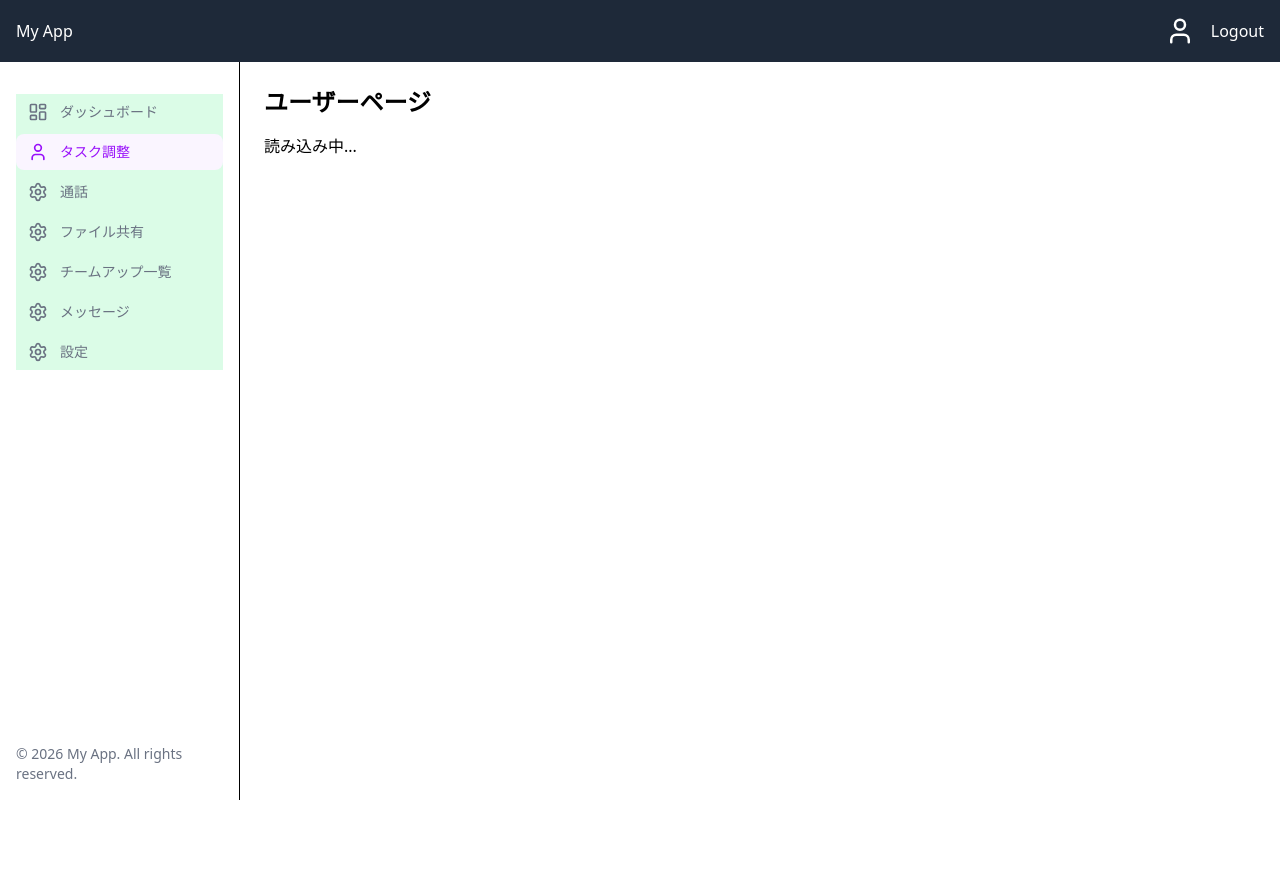
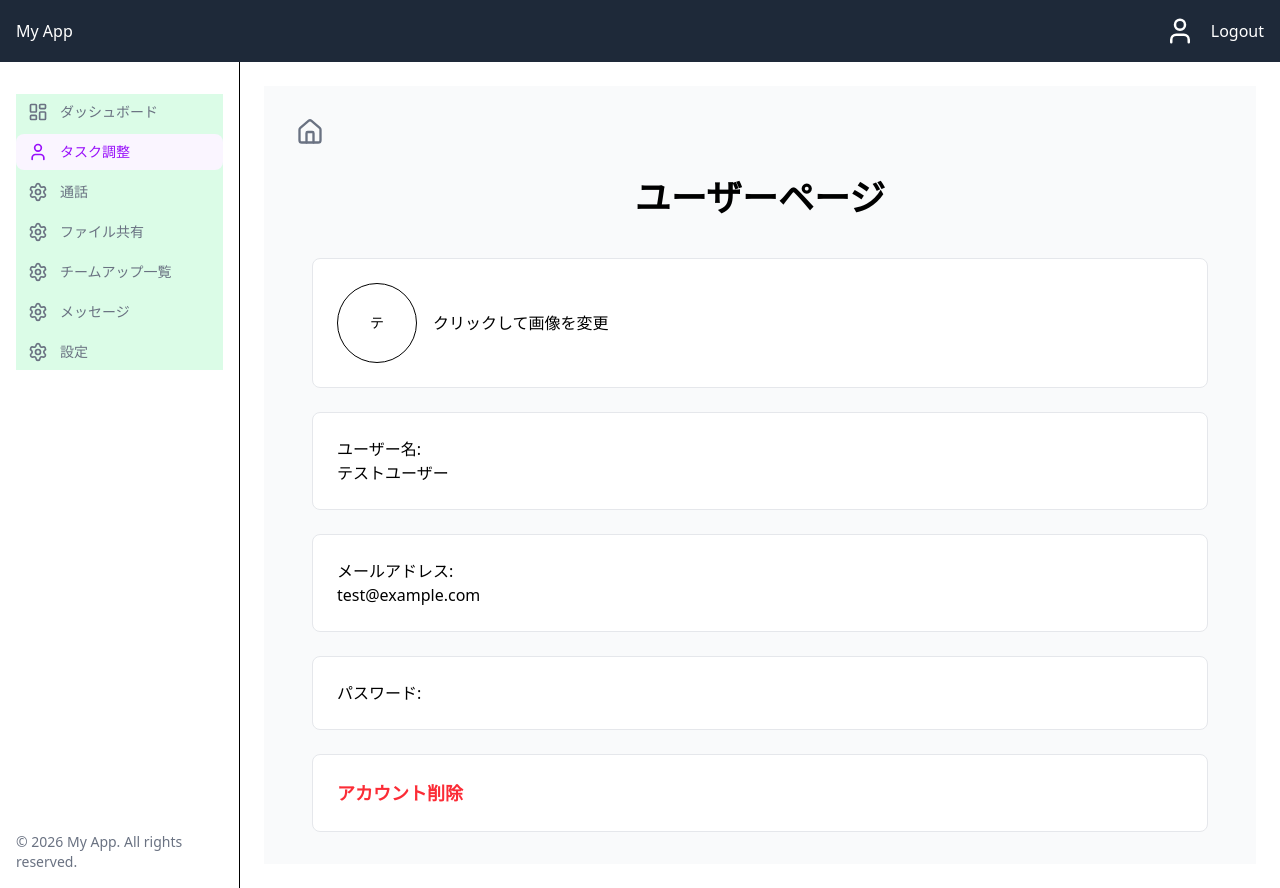
Before and after one commit to te578/web, a Next.js app: page /user in a window 1280 px wide. Before the commit the page ends 800 px from the top, so only its background shows below. Built offline with nearby package versions, Linux system fonts and the light colour scheme.

Commit message:
add acount

```diff
--- a/app/(menu)/user/page.tsx
+++ b/app/(menu)/user/page.tsx
@@ -42,7 +42,7 @@ export default function UserPage() {
         // 画面の見た目を確認するための仮データ（読み込み中の表示を確認するため10秒待ってからセットする）
         setTimeout(() => {
             setUser({ name: "テストユーザー", email: "test@example.com", password: "" })
-        }, 10000)
+        }, 5000)
     }, [])
 
     if (data === null) {
@@ -81,13 +81,20 @@ export default function UserPage() {
                 <p>クリックして画像を変更</p>
             </div>
             <div className="mt-6 border border-gray-200 rounded-lg p-6 w-full max-w-4xl bg-white">
-                <p>ユーザー名: {data.name}</p>
+                <p>ユーザー名:</p>
+                <p>{data.name}</p>
             </div>
-            <div className="mt-6 border border-gray-200 rounded-lg p-6 w-full max-w-4xl bg-white">
-                <p>メールアドレス: {data.email}</p>
+            <div className=" mt-6 border border-gray-200 rounded-lg p-6 w-full max-w-4xl bg-white">
+                <p>メールアドレス:</p>
+                <p>{data.email}</p>
             </div>
-                        <div className="mt-6 border border-gray-200 rounded-lg p-6 w-full max-w-4xl bg-white">
-                <p>パスワード: </p>
+            <div className="flex items-center gap-3 mt-6 border border-gray-200 rounded-lg p-6 w-full max-w-4xl bg-white">
+                <p>パスワード:</p>
+
+            </div>
+            <div className="flex items-center gap-3 mt-6 border border-gray-200 rounded-lg p-6 w-full max-w-4xl bg-white">
+                <p className= "text-red-500 text-lg font-bold">アカウント削除</p>
+                <p>{data.password}</p>
             </div>
         </div>
     )
```
